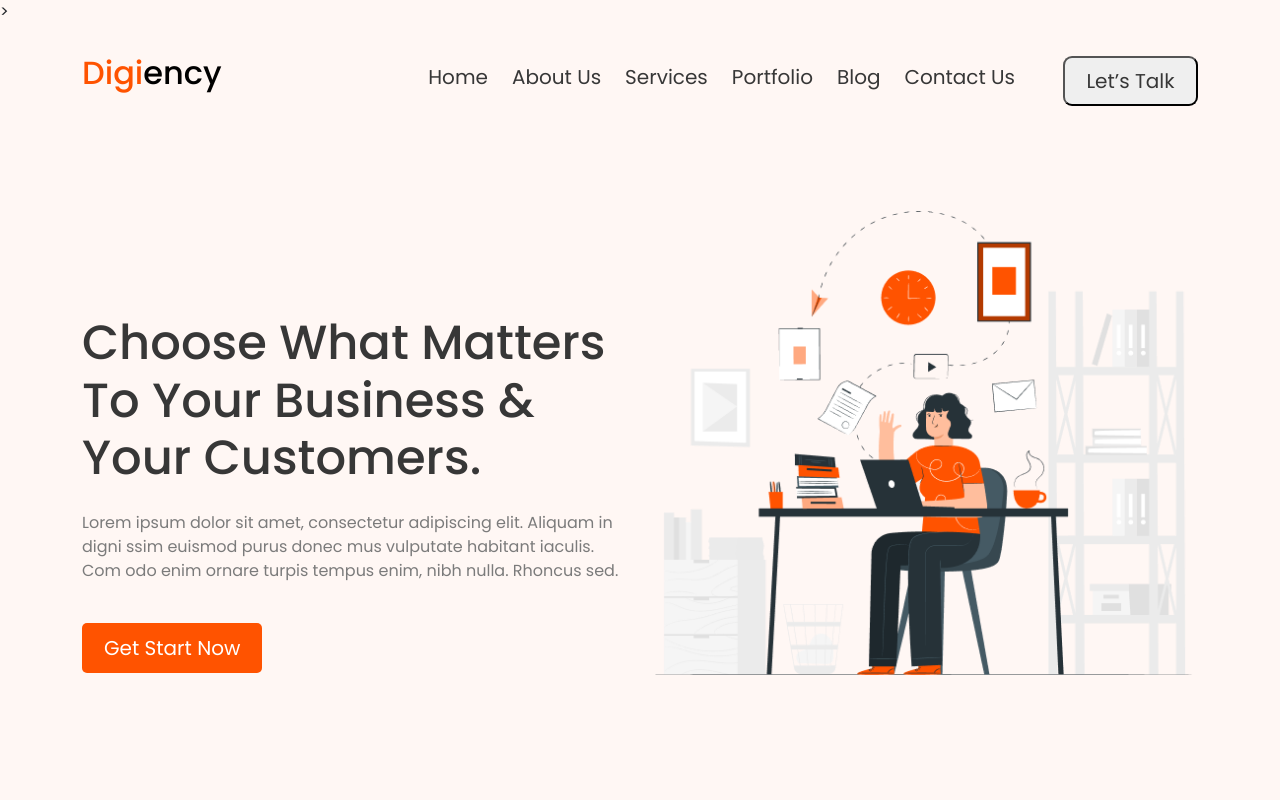
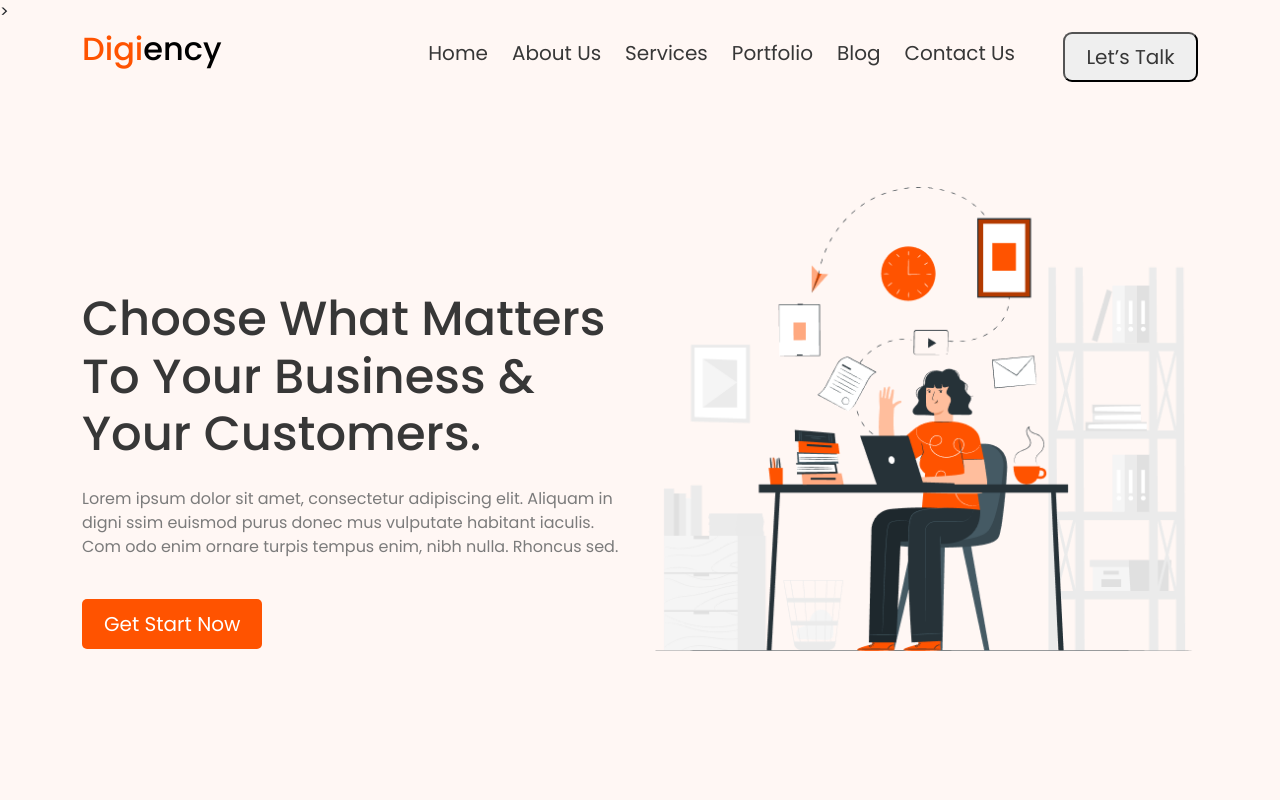
Before and after one commit to mohitgoyat525/Diginecy, a plain HTML site: page index.html in a window 1280 px wide. Shown: the top 800 px of the page. Drawn offline with nearby package versions, Linux system fonts and the light colour scheme.

Commit message:
remove-extra-padding

```diff
--- a/assets/css/root.css
+++ b/assets/css/root.css
@@ -16,6 +16,7 @@
     --bg-oranage:#ff5300;
     --white:#ffffff;
     --light-white: #EFEFEF;
+     --sky-blue: #1BABFE;
 
     /* --------------font-family--------------- */
 
--- a/assets/css/style.css
+++ b/assets/css/style.css
@@ -166,6 +166,7 @@ border-radius: 100px;
     right: -100%;
     transition: all 300ms linear;
     background: var(--bg-color);
+    height: 100vh;
   }
   .show-nav {
     right: 0 !important;
--- a/assets/js/app.js
+++ b/assets/js/app.js
@@ -1,7 +1,6 @@
 const navmenu = () => {
     document.getElementById("navlinks").classList.toggle("show-nav")
-
-    document.body.classList.toggle("overflow-hidden")
+     document.body.classList.toggle("overflow-hidden")
     document.getElementById("rotated-1").classList.toggle("rotated-1");
     document.getElementById("rotated-2").classList.toggle("rotated-2");
     document.getElementById("transparent").classList.toggle("bg-transparent");
--- a/index.html
+++ b/index.html
@@ -19,8 +19,8 @@
      data-aos-duration="2000">>
     <header>
       <div class="container">
-        <nav class="d-flex align-items-center justify-content-between">
-          <h2 class="logo-name oranange pt-4 cursor">
+        <nav class="d-flex align-items-center justify-content-between mb-0">
+          <h2 class="logo-name oranange  cursor">
             Digi<span class="black">ency</span>
           </h2>
           <div onclick="navmenu()" class="d-lg-none w-35 h-35  d-flex flex-column z-2">
@@ -29,13 +29,13 @@
             <span id="rotated-2" class="line1 "></span>
           </div>
 
-          <ul id="navlinks" class="d-flex align-items-center m-0 p-0  justify-content-center gap-4 pt-4 nav-menubar">
+          <ul id="navlinks" class="d-flex align-items-center m-0 p-0  justify-content-center gap-4  nav-menubar">
             <li><a href="/" class="dark-grey nav-links font-weight-medium fs-20 ">Home</a></li>
             <li><a href="/" class="dark-grey nav-links font-weight-medium fs-20 ">About Us</a></li>
             <li><a href="/" class="dark-grey nav-links font-weight-medium fs-20 ">Services</a></li>
             <li><a href="/" class="dark-grey nav-links font-weight-medium fs-20 ">Portfolio</a></li>
             <li><a href="/" class="dark-grey nav-links font-weight-medium fs-20 ">Blog</a></li>
-            <li><a href="/" class="dark-grey nav-links font-weight-medium fs-20 ">Contact Us</a></li>
+            <li><a href="/" class="dark-grey nav-links font-weight-medium fs-20 mt-0 ">Contact Us</a></li>
             <li> <button class="nav-btn ms-4 mt-2 fs-20 dark-grey ">Let’s Talk</button></li>
           </ul>
 
```
